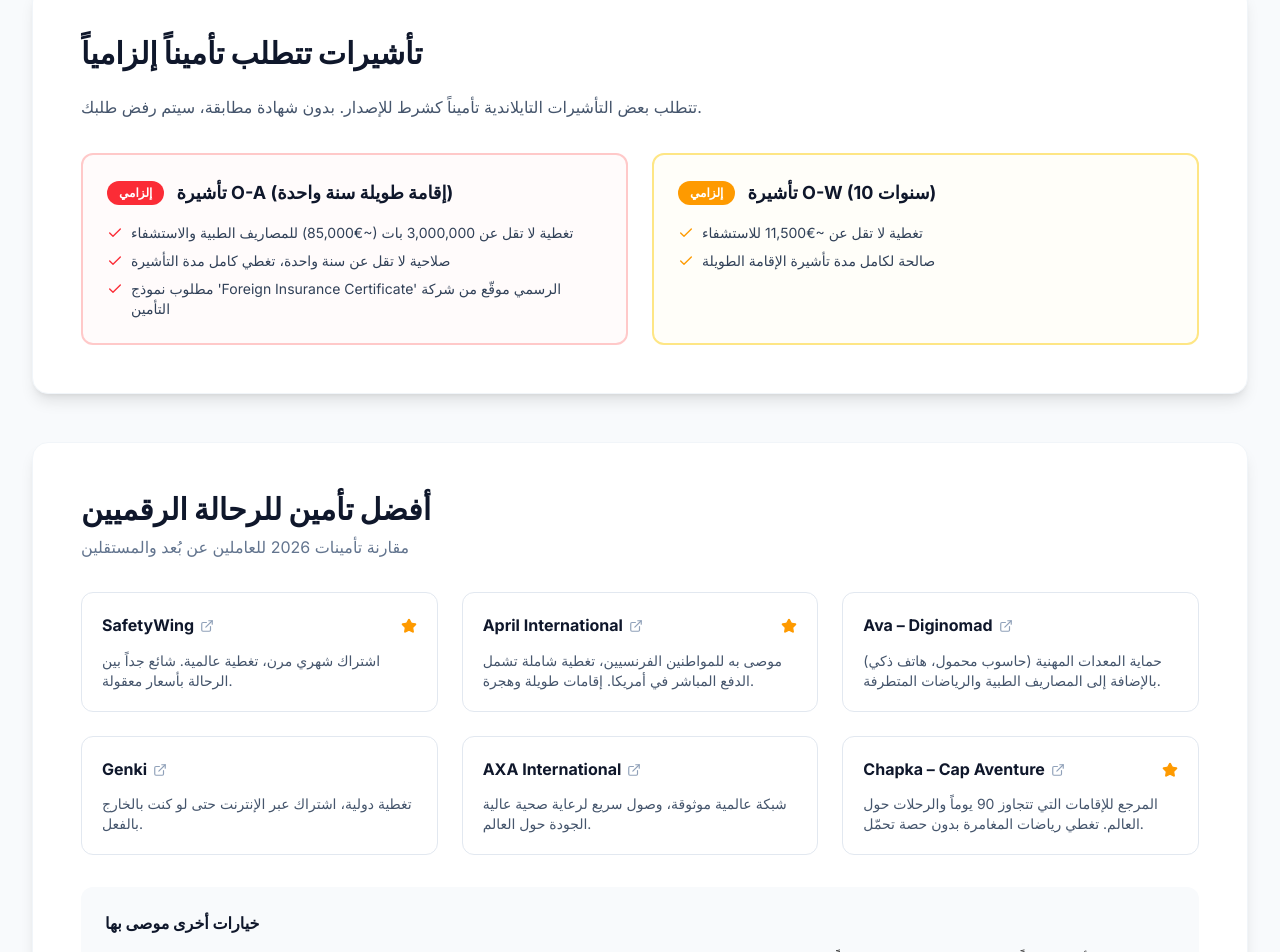
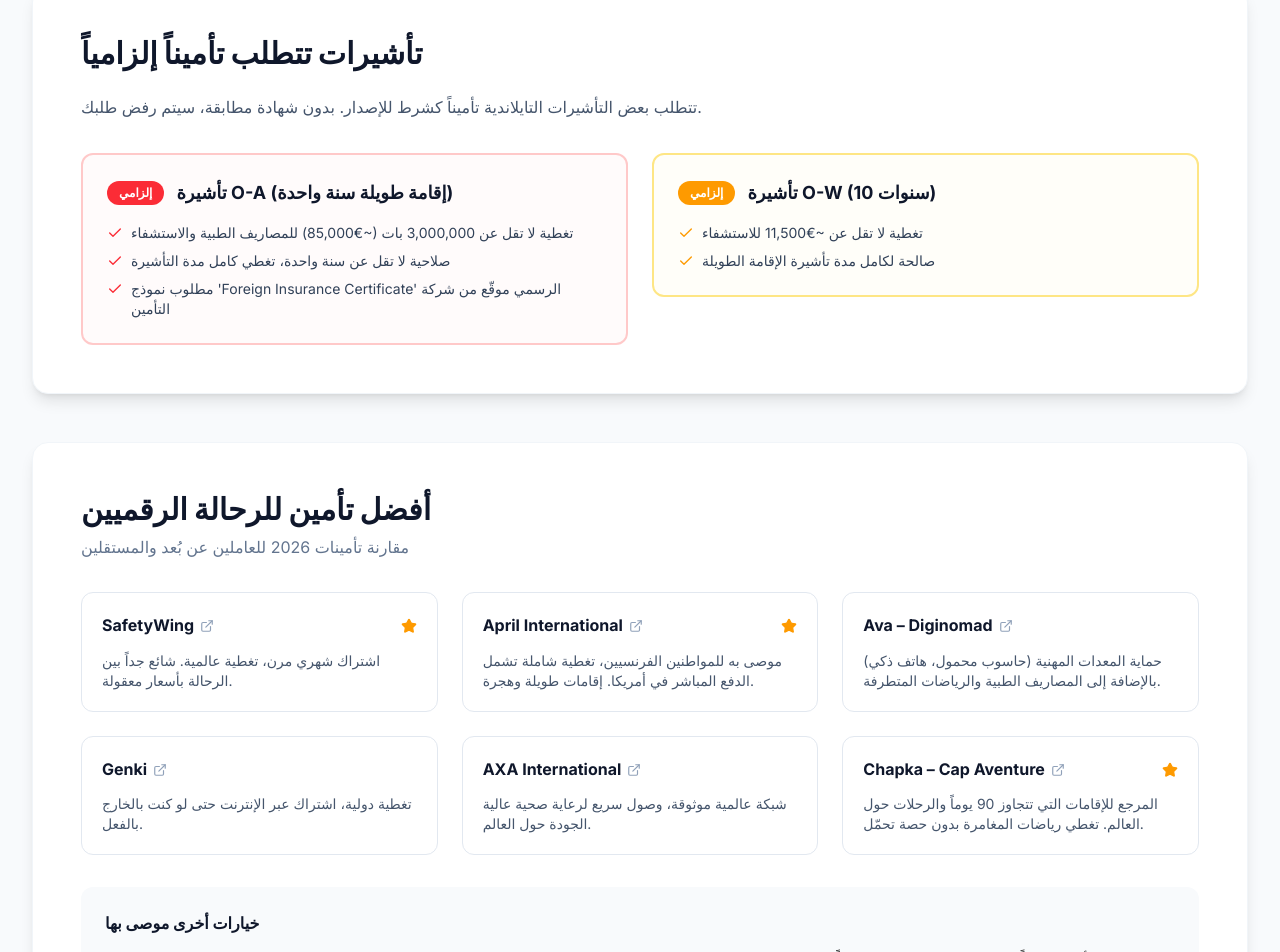
Before and after one commit to pulsession-bit/siamvia-pro, a Next.js app: page /ar/insurance in a window 1280 px wide. Shown: the part 895-1847 px from the top of the page. Built offline with nearby package versions, Linux system fonts and the light colour scheme; no server answers.

Commit message:
Enhance insurance page: Link O-W Visa block to retirement visa and refine UI interaction

```diff
--- a/src/app/[lang]/insurance/InsuranceClientPage.tsx
+++ b/src/app/[lang]/insurance/InsuranceClientPage.tsx
@@ -5,6 +5,7 @@
     Shield, AlertTriangle, CreditCard, Clock, Heart, Users,
     Check, X, ChevronRight, Plane, HelpCircle, Star, ExternalLink
 } from 'lucide-react';
+import Link from 'next/link';
 import { useLanguage } from '@/contexts/LanguageContext';
 import { useLangPath, useCurrentLang } from '@/hooks/useLang';
 import { FAQAccordion } from '@/components/ui/PageComponents';
@@ -122,16 +123,21 @@
                         </div>
 
                         {/* O-W Visa */}
-                        <div className="border-2 border-amber-200 rounded-xl p-6 bg-amber-50/30">
-                            <div className="flex items-center gap-3 mb-4">
+                        <Link href={langPath('retirement-visa')} className="block group">
+                            <div className="border-2 border-amber-200 rounded-xl p-6 bg-amber-50/30 transition-all hover:bg-amber-50 hover:shadow-md hover:border-amber-300">
+                                <div className="flex items-center justify-between mb-4">
+                                    <div className="flex items-center gap-3">
                                         <span className="bg-amber-500 text-white text-xs font-bold px-3 py-1 rounded-full">{t('insurance_page.mandatory_badge')}</span>
-                                <h3 className="text-lg font-bold text-slate-900">{t('insurance_page.visa_ow_title')}</h3>
+                                        <h3 className="text-lg font-bold text-slate-900 group-hover:text-amber-700 transition-colors">{t('insurance_page.visa_ow_title')}</h3>
+                                    </div>
+                                    <ChevronRight className="h-5 w-5 text-amber-500 opacity-0 group-hover:opacity-100 transition-opacity" />
                                 </div>
                                 <ul className="space-y-2 text-sm text-slate-700">
                                     <li className="flex items-start gap-2"><Check className="h-4 w-4 text-amber-500 mt-0.5 flex-shrink-0" />{t('insurance_page.visa_ow_coverage')}</li>
                                     <li className="flex items-start gap-2"><Check className="h-4 w-4 text-amber-500 mt-0.5 flex-shrink-0" />{t('insurance_page.visa_ow_duration')}</li>
                                 </ul>
                             </div>
+                        </Link>
                     </div>
                 </section>
 
```
Lines whose indentation alone changed are shown as unchanged.
